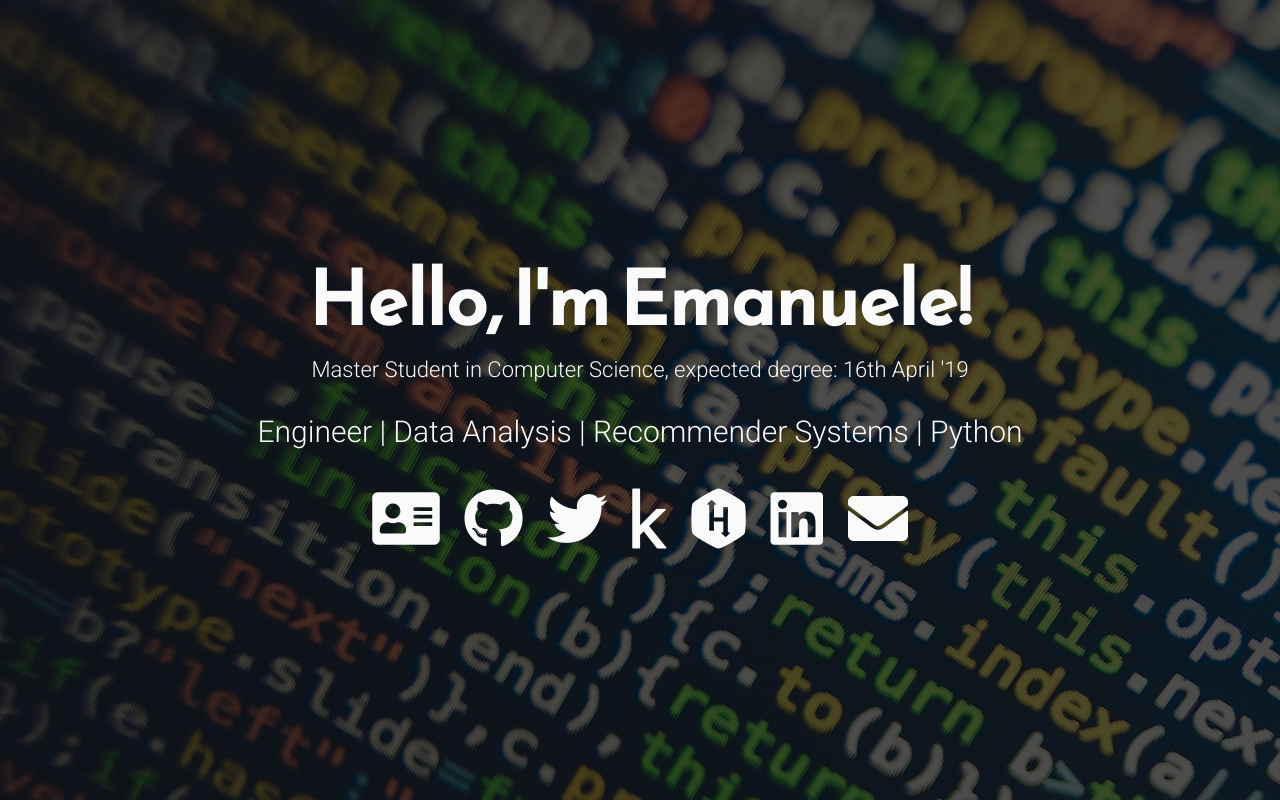
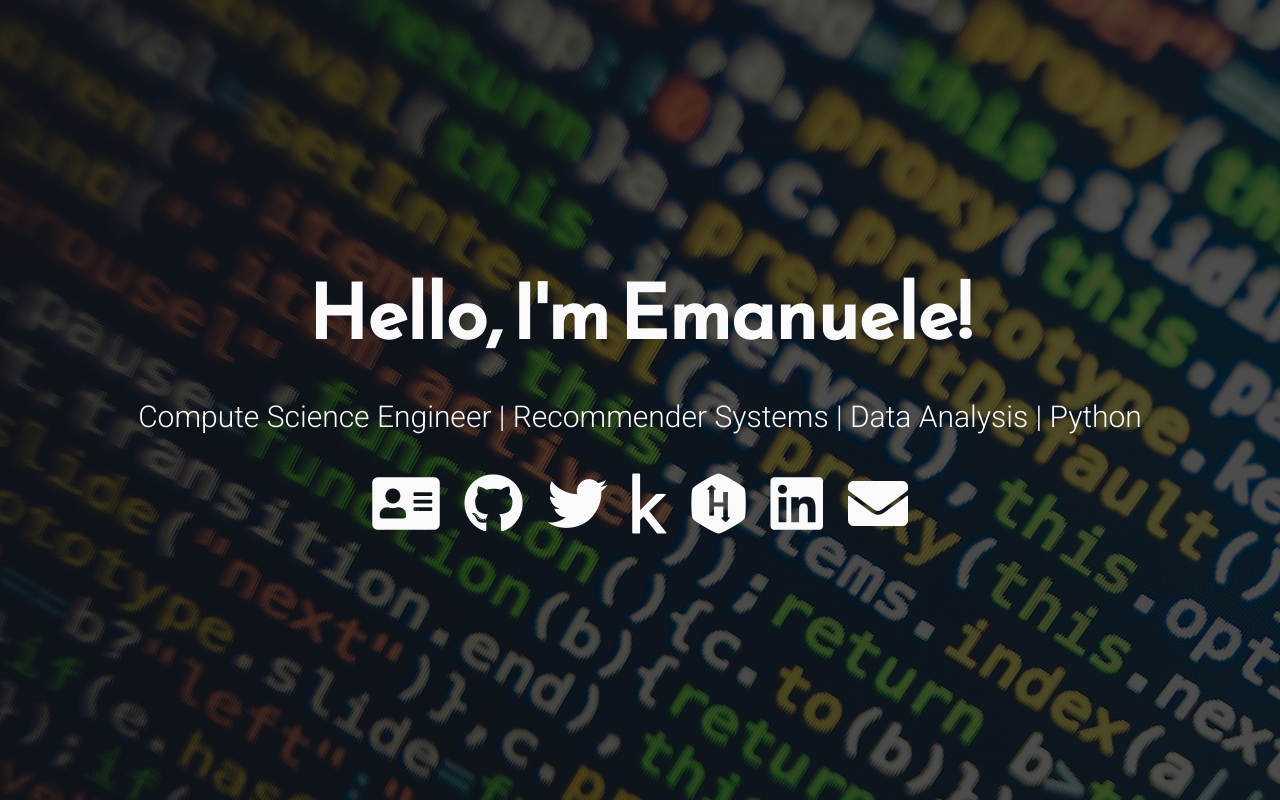
Before and after one commit to EmanueleChioso/emanuelechioso.github.io, a plain HTML site: page index.html in a window 1280 px wide. Drawn offline with Linux system fonts and the light colour scheme.

Commit message:
graduated

```diff
--- a/index.html
+++ b/index.html
@@ -18,15 +18,12 @@
 <body>
 	<main>
 		<div class="intro">Hello, I'm Emanuele!</div>
-		<dic class="subintro">Master Student in Computer Science, expected degree: 16th April '19</dic>
-
-		<div class="tagline">Engineer | Data Analysis | Recommender Systems | Python </div>
+		<div class="tagline">Compute Science Engineer | Recommender Systems | Data Analysis | Python </div>
 		<!-- Find your icons from here - https://fontawesome.com/icons?d=gallery&s=brands -->
 
 		<div class="icons-social">
 			<a target="_blank" href="https://emanuelechioso.github.io", title="CV Under developement">
 				<i class="fas fa-address-card"></i></a>
-
 
 			<a target="_blank" href="https://github.com/EmanueleChioso", title="Sharable works">
 				<i class="fab fa-github"></i></a>
```
